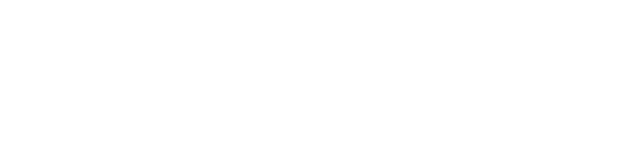
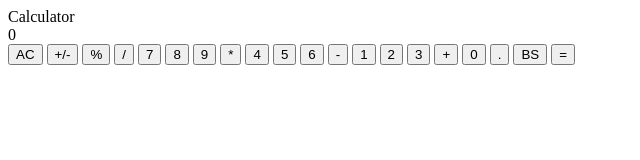
Before and after one commit to Lovell-h/Digit-ally-Solved, a plain HTML site: page index.html in a window 1280 px wide. Shown: the whole page, without its empty margins (0-640 px from the left). Drawn offline with Linux system fonts and the light colour scheme.

Commit message:
basic form

```diff
--- a/index.html
+++ b/index.html
@@ -3,11 +3,44 @@
 <head>
     <meta charset="UTF-8">
     <meta name="viewport" content="width=device-width, initial-scale=1.0">
-    <link rel="stylesheet" href="styles.css">
+    <title>Digit-ally Solved</title>
+    <link rel="stylesheet" href="style.css">
     <script src="magic.js"></script>
-    <title>Document</title>
 </head>
 <body>
 
+    <div class="calculator">
+        <div class="calculator-title">Calculator</div>
+        <div class="calculator-display">
+            <div class="display-content">0</div>
+        </div>
+        <div class="calculator-buttons">
+            <button class="btn btn-action" data-action="clear">AC</button>
+            <button class="btn btn-function" data-action="negate">+/-</button>
+            <button class="btn btn-function" data-action="percent">%</button>
+            <button class="btn btn-function" data-operator="divide">/</button>
+
+            <button class="btn btn-number" data-value="7">7</button>
+            <button class="btn btn-number" data-value="8">8</button>
+            <button class="btn btn-number" data-value="9">9</button>
+            <button class="btn btn-function" data-operator="multiply">*</button>
+
+            <button class="btn btn-number" data-value="4">4</button>
+            <button class="btn btn-number" data-value="5">5</button>
+            <button class="btn btn-number" data-value="6">6</button>
+            <button class="btn btn-function" data-operator="subtract">-</button>
+
+            <button class="btn btn-number" data-value="1">1</button>
+            <button class="btn btn-number" data-value="2">2</button>
+            <button class="btn btn-number" data-value="3">3</button>
+            <button class="btn btn-function" data-operator="add">+</button>
+
+            <button class="btn btn-number btn-zero" data-value="0">0</button> <button class="btn btn-number" data-action="decimal">.</button>
+            <button class="btn btn-action" data-action="backspace">BS</button>
+            <button class="btn btn-action" data-action="calculate">=</button>
+        </div>
+    </div>
+
+    <script src="script.js"></script>
 </body>
 </html>
--- a/magic.js
+++ b/magic.js
@@ -0,0 +1,54 @@
+document.addEventListener('DOMContentLoaded', () => {
+    const displayElement = document.querySelector('.display-content');
+    const buttonsContainer = document.querySelector('.calculator-buttons');
+
+    buttonsContainer.addEventListener('click', (event) => {
+        // Ensure the click was directly on a button
+        if (!event.target.matches('button')) {
+            return;
+        }
+
+        const button = event.target;
+        const action = button.dataset.action;
+        const value = button.dataset.value;
+        const operator = button.dataset.operator;
+        const displayedNum = displayElement.textContent;
+
+        console.log('--- Button Clicked ---');
+        console.log('Button Text:', button.textContent);
+        if (value) console.log('Type: Number, Value:', value);
+        if (operator) console.log('Type: Operator, Value:', operator);
+        if (action) console.log('Type: Action, Value:', action);
+        console.log('Current Display:', displayedNum);
+        console.log('----------------------');
+
+
+        // --- Placeholder for Calculator Logic ---
+        // Here you would add the code to:
+        // - Update the display when numbers are clicked.
+        // - Handle operators (+, -, *, /).
+        // - Perform calculations when '=' is clicked.
+        // - Implement AC (All Clear), +/- (Negate), % (Percent), BS (Backspace).
+        // - Manage state (first number, operator, second number).
+
+        // Example: Append number (very basic, needs more logic)
+        if (value) {
+            if (displayedNum === '0') {
+                displayElement.textContent = value;
+            } else {
+                // Add limits to display length if needed
+                displayElement.textContent += value;
+            }
+        }
+
+        // Example: Clear (very basic)
+        if (action === 'clear') {
+            displayElement.textContent = '0';
+            // Reset other calculator states here
+        }
+
+        // Add more logic for other buttons (operators, actions, etc.)
+        // ...
+
+    });
+});
--- a/styles.css
+++ b/styles.css
@@ -0,0 +1,133 @@
+/* Basic Reset & Body Style */
+* {
+    box-sizing: border-box;
+    margin: 0;
+    padding: 0;
+    font-family: sans-serif;
+}
+
+body {
+    display: flex;
+    justify-content: center;
+    align-items: center;
+    min-height: 100vh;
+    background-color: #f0f0f0; /* Light background for contrast */
+}
+
+/* Calculator Container */
+.calculator {
+    width: 100%;
+    max-width: 350px; /* Adjust max-width as needed */
+    border-radius: 15px;
+    overflow: hidden; /* Ensures children conform to border-radius */
+    box-shadow: 0 5px 15px rgba(0, 0, 0, 0.2);
+    background-color: #333; /* Darker background for the calculator body */
+
+    /* Main Grid Layout: Title, Display, Buttons Area */
+    display: grid;
+    grid-template-columns: repeat(4, 1fr); /* 4 equal columns */
+    grid-template-rows: auto auto 1fr; /* Rows for title, display, and button area */
+}
+
+/* Title Styling */
+.calculator-title {
+    grid-column: 1 / -1; /* Span all 4 columns */
+    text-align: center;
+    padding: 10px;
+    font-size: 1.2em;
+    font-weight: bold;
+    color: #eee;
+    background-color: #444; /* Slightly different background for title */
+    height: 40px; /* Explicit height for 1 row tall */
+    display: flex;
+    align-items: center;
+    justify-content: center;
+}
+
+/* Display Styling */
+.calculator-display {
+    grid-column: 1 / -1; /* Span all 4 columns */
+    background-color: #688a68; /* Color 4: Display background (e.g., greenish) */
+    color: #ffffff; /* White text */
+    text-align: right;
+    padding: 20px 15px; /* More padding */
+    font-size: 2.5em; /* Larger font */
+    min-height: 80px; /* Make it taller ~ 2 rows */
+    word-wrap: break-word;
+    word-break: break-all; /* Prevent overflow */
+    display: flex; /* Use flexbox for vertical alignment */
+    flex-direction: column;
+    justify-content: center; /* Center content vertically */
+}
+
+.display-content {
+    line-height: 1.2; /* Adjust line height if needed */
+}
+
+
+/* Button Grid Container */
+.calculator-buttons {
+    grid-column: 1 / -1; /* Span all 4 columns */
+    display: grid;
+    grid-template-columns: repeat(4, 1fr); /* 4 columns for buttons */
+    /* grid-template-rows: repeat(5, auto); */ /* Define rows for buttons */
+    gap: 10px; /* Buffer between buttons */
+    padding: 15px; /* Padding around the button area */
+    background-color: #333; /* Match calculator body */
+}
+
+/* General Button Styling */
+.btn {
+    /* Making buttons taller - simulate "2 rows tall" feel */
+    padding: 18px 0; /* Increase vertical padding */
+    font-size: 1.5em; /* Larger text */
+
+    border: none;
+    border-radius: 50px; /* Make buttons round (or very rounded) */
+    cursor: pointer;
+    transition: background-color 0.2s ease, transform 0.1s ease;
+    display: flex;
+    justify-content: center;
+    align-items: center;
+    color: #fff; /* Default text color */
+    min-height: 60px; /* Ensure a minimum height */
+}
+
+.btn:hover {
+    opacity: 0.9;
+}
+
+.btn:active {
+    transform: scale(0.97);
+}
+
+/* Color 1: Number Buttons */
+.btn-number {
+    background-color: #6a6a6a; /* Dark grey */
+    color: #fff;
+}
+
+/* Color 2: Function Buttons */
+.btn-function {
+    background-color: #ffa500; /* Orange */
+    color: #fff;
+}
+
+/* Color 3: Action Buttons */
+.btn-action {
+    background-color: #d3d3d3; /* Light grey */
+    color: #333; /* Dark text for contrast */
+}
+.btn-action[data-action="calculate"] { /* Make equals button stand out */
+     background-color: #ff8c00; /* Darker orange */
+     color: #fff;
+}
+
+
+/* Specific Button Adjustments (Optional) */
+/* If you want the zero button to span 2 columns: */
+/*
+.btn-zero {
+    grid-column: span 2;
+}
+*/
```
